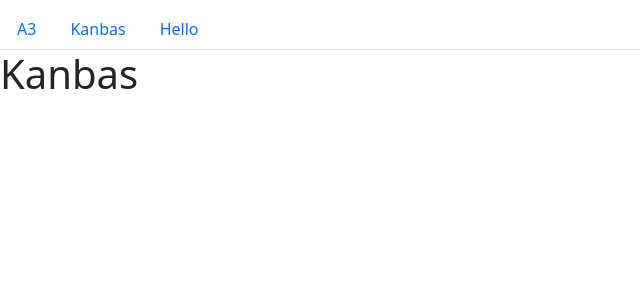
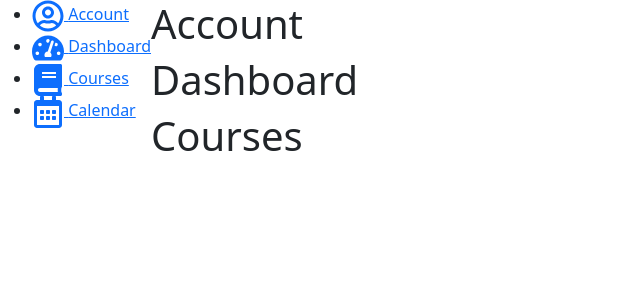
Before and after one commit to gracelemelin/kanbas-react-web-app, a React (Create React App) app: page /#/kanbas in a window 1280 px wide. Shown: the top 300 px of the page, without its empty margins (0-640 px from the left). Built offline with nearby package versions, Linux system fonts and the light colour scheme.

Commit message:
began implementing nav

```diff
--- /dev/null
+++ b/src/Kanbas/Navigation/index.tsx
@@ -0,0 +1,25 @@
+import {Link, useLocation} from "react-router-dom";
+// import "./index.css";
+import {FaTachometerAlt, FaRegUserCircle, FaBook, FaRegCalendarAlt} from "react-icons/fa";
+
+function KanbasNavigation() {
+    const links = [
+        {label: "Account", icon: <FaRegUserCircle className="fs-2"/>},
+        {label: "Dashboard", icon: <FaTachometerAlt className="fs-2"/>},
+        {label: "Courses", icon: <FaBook className="fs-2"/>},
+        {label: "Calendar", icon: <FaRegCalendarAlt className="fs-2"/>}
+    ];
+
+    const {pathname} = useLocation();
+
+    return (
+<ul className="wd-kanbas-navigation">
+      {links.map((link, index) => (
+        <li key={index} className={pathname.includes(link.label) ? "wd-active" : ""}>
+          <Link to={`/Kanbas/${link.label}`}> {link.icon} {link.label} </Link>
+        </li>
+      ))}
+    </ul>
+    );
+}
+export default KanbasNavigation;
--- a/src/Kanbas/index.tsx
+++ b/src/Kanbas/index.tsx
@@ -1,12 +1,20 @@
 import { Link } from "react-router-dom";
 import Nav from "../Nav";
+import KanbasNavigation from "./Navigation";
 
 function Kanbas() {
     return (
-        <>
-            <Nav/>
-            <h1>Kanbas</h1>
-        </>
+        <div className="d-flex">
+            <div>
+                <KanbasNavigation/>
+            </div>
+            <div style={{flexGrow: 1}}>
+                <h1>Account</h1>
+                <h1>Dashboard</h1>
+                <h1>Courses</h1>
+            </div>
+
+        </div>
     );
 }
 export default Kanbas
```
